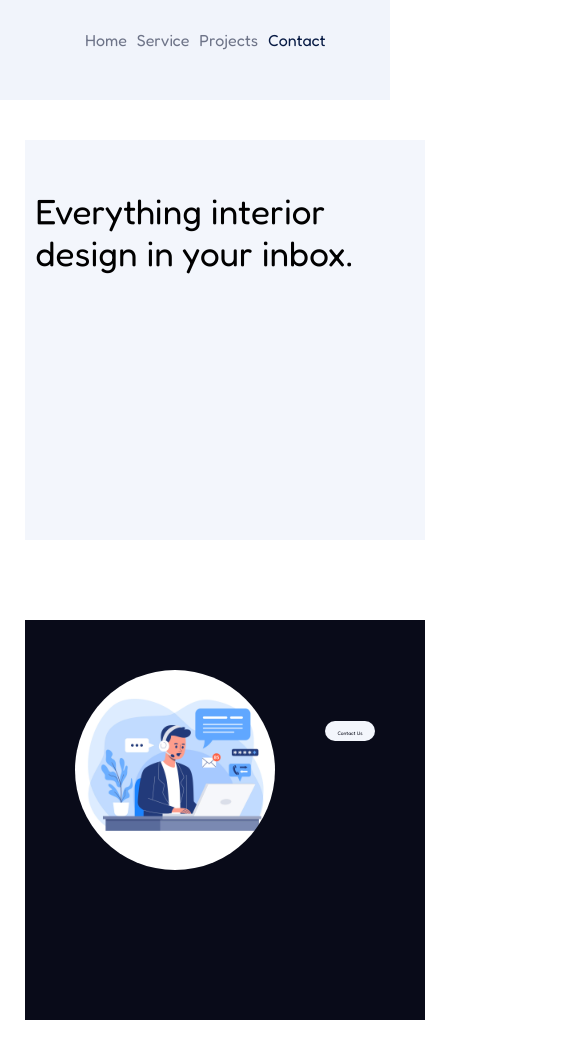
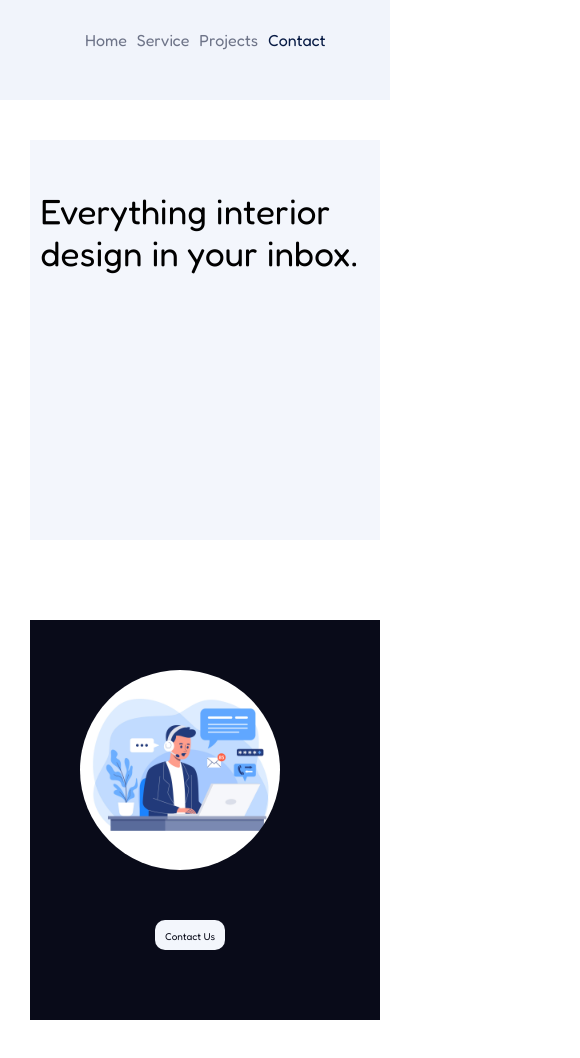
Before and after one commit to techtownera/Interior-DesignSite, a React (Vite) app: page /contact in a window 390 px wide. Shown: the whole page, 580 px wide, since content can reach past the window. Built offline with nearby package versions, Linux system fonts and the light colour scheme; a web font is replaced by a local one.

Commit message:
align contact button

```diff
--- a/src/components/Contact.css
+++ b/src/components/Contact.css
@@ -75,10 +75,10 @@
 
     .cdiv1{
 
-    width: 400px;
+    width: 350px;
     height: 400px;
     background-color: #F3F6FC;
-    margin: 40px 5px;
+    margin: 40px 10px;
     font-family: "Fredoka", sans-serif;
     font-size: 35px;
     padding: 50px 10px;
@@ -87,13 +87,15 @@
 
 .cdiv2{
 
-    width: 400px;
+    width: 350px;
     height: 400px;
     background-color: #090B19;
-    margin: 40px 5px;
+    margin: 40px 10px;
     font-family: "Fredoka", sans-serif;
     font-size: 15px;
    display: flex;
+   flex-wrap: wrap;
+   flex-direction: column;
 }
 
 .cmain{
@@ -113,12 +115,14 @@
     background-repeat: no-repeat;
     margin: 50px 50px;
     border-radius: 50%;
+    display: flex;
 
 }
 
 .formbtn{
 
-    margin: 100px 0px;
+    margin:300px -200px;
+    display: flex;
 }
 
 .fbtn a{
@@ -126,20 +130,20 @@
 
 
     text-decoration: none;
-    font-size: 5px;
+    font-size: 10px;
     color: #090B19;
     font-family: "Fredoka", sans-serif ;
+
 
 }
 
 .fbtn{
 
-    height: 20px;
-    width: 50px;
+    height: 30px;
+    width: 70px;
     background-color: #F3F6FC;
     border-radius: 10px;
     border: none;
-
 
 }
 
--- a/src/components/Navbar.css
+++ b/src/components/Navbar.css
@@ -41,7 +41,7 @@ li{
 
     display: flex;
     max-height: 100px;
-    max-width: 600px;
+    max-width: 412px;
     background-color: #F1F4FB;
 
 }
--- a/src/components/Service.jsx
+++ b/src/components/Service.jsx
@@ -23,7 +23,7 @@ const Service = () => {
       <img className='simg' src = {s1}></img>
       <h2>Space Planning</h2>
       <p>
-        it easy to help you turn your design dreams into reality. This includes a variety of bedroom design or house designers. No matter your choice, The Wooden Strings can help you create a unique home.
+        it easy to help you turn your design dreams into reality. This includes a variety of bedroom design or house designers. No matter your choice, FENIX designers can help you create a unique home.
 
       </p>
 
@@ -35,7 +35,7 @@ const Service = () => {
 
       <h2>Custom Furniture</h2>
       <p>
-        it easy to help you turn your design dreams into reality. This includes a variety of bedroom design or house designers. No matter your choice, The Wooden Strings can help you create a unique home.
+        it easy to help you turn your design dreams into reality. This includes a variety of bedroom design or house designers. No matter your choice, FENIX designers can help you create a unique home.
       </p>
     </div>
 
@@ -43,7 +43,7 @@ const Service = () => {
         <img className='simg' src = {s2}></img>
        <h2>Furniture Layouts</h2>
         <p>
-        it easy to help you turn your design dreams into reality. This includes a variety of bedroom design or house designers. No matter your choice, The Wooden Strings can help you create a unique home.
+        it easy to help you turn your design dreams into reality. This includes a variety of bedroom design or house designers. No matter your choice, FENIX designers can help you create a unique home.
       </p>
     </div>
 
```
